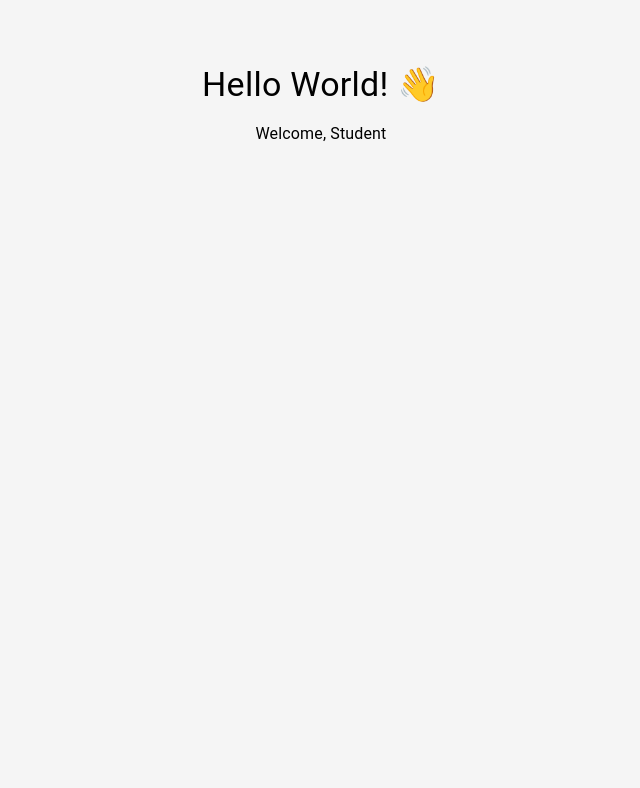
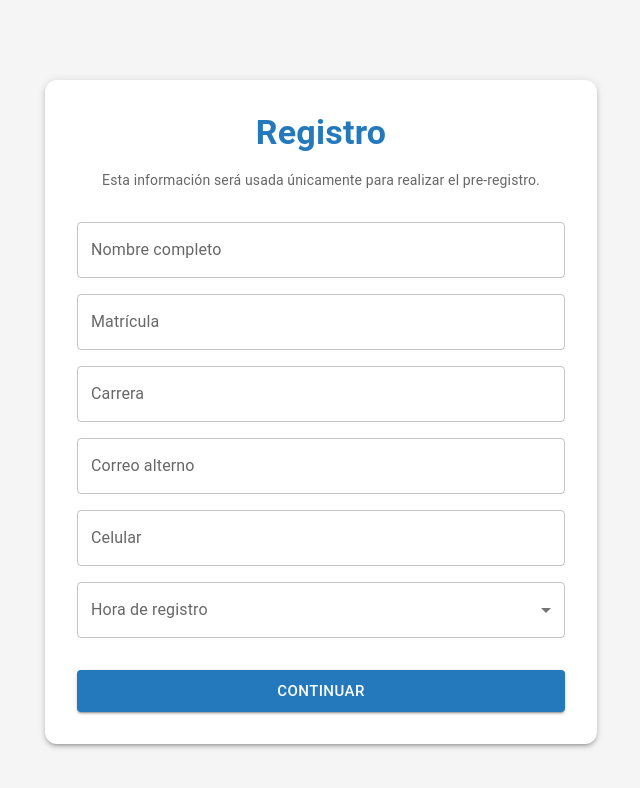
Before and after one commit to MarcosSaade/secure-fair, a React (Create React App) app: page /student in a window 1280 px wide. Shown: the top 788 px of the page, without its empty margins (319-959 px from the left). Built offline with nearby package versions, Linux system fonts and the light colour scheme.

Commit message:
Student Register and QR

```diff
--- a/package.json
+++ b/package.json
@@ -11,6 +11,7 @@
     "@testing-library/jest-dom": "^6.9.1",
     "@testing-library/react": "^16.3.2",
     "@testing-library/user-event": "^13.5.0",
+    "qrcode.react": "^4.2.0",
     "react": "^19.2.4",
     "react-dom": "^19.2.4",
     "react-router-dom": "^6.30.3",
--- a/src/App.js
+++ b/src/App.js
@@ -13,15 +13,12 @@ import SignIn from './pages/SignIn';
 import Login from './pages/Login';
 
 // ==================== STUDENT PAGES ====================
-const StudentHome = () => (
-  <Box sx={{ p: 4, textAlign: 'center' }}>
-    <Typography variant="h4">Hello World! 👋</Typography>
-    <Typography variant="body1" sx={{ mt: 2 }}>Welcome, Student</Typography>
-  </Box>
-);
-const StudentRegister = () => <Box sx={{ p: 4 }}>Student Registration Form</Box>;
+
+//const StudentRegister = () => <Box sx={{ p: 4 }}>Student Registration Form</Box>;
+import StudentRegister from "./pages/student/StudentRegister";
+import StudentQR from './pages/student/StudentQR';
 const StudentRegisterStatus = () => <Box sx={{ p: 4 }}>Registration Status Validation</Box>;
-const StudentQR = () => <Box sx={{ p: 4 }}>QR Validation Screen</Box>;
+//const StudentQR = () => <Box sx={{ p: 4 }}>QR Validation Screen</Box>;
 const StudentConfirmation = () => <Box sx={{ p: 4 }}>Policy Acceptance & Code Entry</Box>;
 const StudentResult = () => <Box sx={{ p: 4 }}>Final Enrollment Result</Box>;
 const StudentProfile = () => <Box sx={{ p: 4 }}>Student Profile & Status</Box>;
@@ -65,14 +62,15 @@ function App() {
 
 
         {/* ==================== STUDENT ROUTES (Nested with StudentLayout) ==================== */}
-        <Route element={<StudentLayout />}>
-          <Route path="/student" element={<StudentHome />} />
-          <Route path="/student/register" element={<StudentRegister />} />
-          <Route path="/student/register/status" element={<StudentRegisterStatus />} />
-          <Route path="/student/qr" element={<StudentQR />} />
-          <Route path="/student/confirmation" element={<StudentConfirmation />} />
-          <Route path="/student/result" element={<StudentResult />} />
-          <Route path="/student/profile" element={<StudentProfile />} />
+        <Route path="/student/*" element={<StudentLayout />}>
+          <Route index element={<StudentRegister />} />
+          <Route path="register" element={<StudentRegister />} />
+          <Route index element={<StudentQR />} />
+          <Route path = 'qr' element={<StudentQR />} />
+          <Route path="status" element={<StudentRegisterStatus />} />
+          <Route path="confirmation" element={<StudentConfirmation />} />
+          <Route path="result" element={<StudentResult />} />
+          <Route path="profile" element={<StudentProfile />} />
         </Route>
 
         {/* ==================== SOCIO-FORMADOR ROUTES (Nested with SocioLayout) ==================== */}
--- a/src/layouts/StudentLayout.js
+++ b/src/layouts/StudentLayout.js
@@ -1,5 +1,6 @@
 import React from 'react';
 import { Box } from '@mui/material';
+
 import { Outlet } from 'react-router-dom';
 
 /**
--- a/src/pages/Login.js
+++ b/src/pages/Login.js
@@ -42,7 +42,7 @@ const Login = () => {
     sessionStorage.setItem('username', userFound.username);
     sessionStorage.setItem('role', userFound.role);
 
-    // 🔥 Redirección dinámica según rol
+    //  Redirección dinámica según rol
     navigate(`/${userFound.role}`);
   };
 
--- a/src/pages/SignIn.js
+++ b/src/pages/SignIn.js
@@ -1,4 +1,5 @@
 import React, { useState } from 'react';
+
 import {
   Box,
   Container,
@@ -38,7 +39,7 @@ const SignIn = () => {
     sessionStorage.setItem('username', username);
 
     if (role === 'student') {
-      navigate('/student');
+      navigate('/student');;
     } else if (role === 'socio') {
       navigate('/socio');
     } else if (role === 'admin') {
--- /dev/null
+++ b/src/pages/student/StudentQR.js
@@ -0,0 +1,153 @@
+import React from "react";
+import { useNavigate } from "react-router-dom";
+import {
+  Box,
+  Typography,
+  Paper,
+  Button,
+  IconButton
+} from "@mui/material";
+import AccountCircleIcon from "@mui/icons-material/AccountCircle";
+import { QRCodeCanvas } from "qrcode.react";
+
+
+import logo from "../Logo.png";
+
+const StudentQR = () => {
+  const status = "pending"; // pending | accepted | denied
+
+  const getColor = () => {
+    if (status === "accepted") return "#15803d";
+    if (status === "denied") return "#dc2626";
+    return "#000000";
+  };
+
+  const getTitle = () => {
+    if (status === "accepted") return "Código aceptado";
+    if (status === "denied") return "Código denegado";
+    return "QR";
+  };
+
+  const getDescription = () => {
+    if (status === "denied")
+      return "Aún no es tu turno de inscripción, espera a la hora establecida.";
+    return "Por favor, escanea el QR con el Servicio Social.";
+  };
+
+  const navigate = useNavigate();
+
+  const handleContinue = () => {
+        navigate("/student/StudentRegisterStatus");
+    };
+
+   const handleGoHome = () => {
+        navigate("/student/StudentRegister");
+    };
+
+
+  return (
+    <Box
+      sx={{
+        minHeight: "100vh",
+        backgroundColor: "#2479bd",
+        display: "flex",
+        justifyContent: "center",
+        alignItems: "center"
+      }}
+    >
+    <Paper
+    elevation={6}
+    sx={{
+        width: 360,
+        height: "85vh",
+        borderRadius: 6,
+        p: 3,
+        display: "flex",
+        flexDirection: "column",
+        backgroundColor: "white"
+    }}
+      >
+        {/* HEADER DENTRO DE LA TARJETA */}
+        <Box
+          sx={{
+            display: "flex",
+            justifyContent: "space-between",
+            alignItems: "center"
+          }}
+        >
+          {/* Logo */}
+          <Box
+            component="img"
+            src={logo}
+            alt="Logo"
+            sx={{ height: 40 }}
+          />
+
+          {/* Icono perfil */}
+          <IconButton>
+            <AccountCircleIcon sx={{ fontSize: 36 }} />
+          </IconButton>
+        </Box>
+
+        {/* CONTENIDO CENTRAL */}
+        <Box
+        sx={{
+            flexGrow: 1,
+            display: "flex",
+            flexDirection: "column",
+            justifyContent: "center",
+            alignItems: "center",
+            textAlign: "center"
+        }}
+        >
+        <Typography variant="h5" fontWeight="bold" mb={2}>
+            {getTitle()}
+        </Typography>
+
+        <Typography
+            variant="body2"
+            color="text.secondary"
+            sx={{ mb: 4 }}
+        >
+            {getDescription()}
+        </Typography>
+
+        <QRCodeCanvas
+            value="student-12345"
+            size={220}
+            fgColor={getColor()}
+        />
+        </Box>
+
+        {/* BOTONES */}
+        {status === "accepted" && (
+          <Button
+            variant="contained"
+            onClick={handleContinue}
+            sx={{
+              backgroundColor: "#0d9488",
+              borderRadius: 3
+            }}
+          >
+            Continuar
+          </Button>
+        )}
+
+        {status === "denied" && (
+          <Button
+            variant="contained"
+            onClick={handleGoHome}
+            sx={{
+              backgroundColor: "#a855f7",
+              borderRadius: 3
+            }}
+          >
+            Regresar a Página de inicio
+          </Button>
+        )}
+      </Paper>
+    </Box>
+  );
+};
+
+export default StudentQR;
--- /dev/null
+++ b/src/pages/student/StudentRegister.js
@@ -0,0 +1,151 @@
+
+import React, { useState } from "react";
+import { useNavigate } from "react-router-dom";
+
+import {
+  Container,
+  Box,
+  Paper,
+  Typography,
+  TextField,
+  MenuItem,
+  Button,
+} from "@mui/material";
+
+
+const StudentRegister = () => {
+  const [formData, setFormData] = useState({
+    nombre: "",
+    matricula: "",
+    carrera: "",
+    correo: "",
+    celular: "",
+    hora: "",
+  });
+
+  const handleChange = (e) => {
+    setFormData({
+      ...formData,
+      [e.target.name]: e.target.value,
+    });
+  };
+
+  const horasDisponibles = [
+    "8:00 AM",
+    "8:30 AM",
+    "9:00 AM",
+    "9:30 AM",
+    "10:00 AM",
+    "10:30 AM",
+  ];
+
+  const navigate = useNavigate();
+
+  const handleContinue = () => {
+    navigate("/student/qr");
+  };
+
+  return (
+    <Container maxWidth="sm">
+      <Box sx={{ mt: 8 }}>
+        <Paper
+          elevation={3}
+          sx={{
+            p: 4,
+            borderRadius: 3,
+          }}
+        >
+          <Typography
+            variant="h4"
+            align="center"
+            sx={{ mb: 2, fontWeight: 600, color: "#2479bd" }}
+          >
+            Registro
+          </Typography>
+
+          <Typography
+            variant="body2"
+            align="center"
+            sx={{ mb: 4, color: "text.secondary" }}
+          >
+            Esta información será usada únicamente para realizar el pre-registro.
+          </Typography>
+
+          <Box component="form" sx={{ display: "flex", flexDirection: "column", gap: 2 }}>
+            <TextField
+              label="Nombre completo"
+              name="nombre"
+              fullWidth
+              value={formData.nombre}
+              onChange={handleChange}
+            />
+
+            <TextField
+              label="Matrícula"
+              name="matricula"
+              fullWidth
+              value={formData.matricula}
+              onChange={handleChange}
+            />
+
+            <TextField
+              label="Carrera"
+              name="carrera"
+              fullWidth
+              value={formData.carrera}
+              onChange={handleChange}
+            />
+
+            <TextField
+              label="Correo alterno"
+              name="correo"
+              type="email"
+              fullWidth
+              value={formData.correo}
+              onChange={handleChange}
+            />
+
+            <TextField
+              label="Celular"
+              name="celular"
+              fullWidth
+              value={formData.celular}
+              onChange={handleChange}
+            />
+
+            <TextField
+              select
+              label="Hora de registro"
+              name="hora"
+              fullWidth
+              value={formData.hora}
+              onChange={handleChange}
+            >
+              {horasDisponibles.map((hora) => (
+                <MenuItem key={hora} value={hora}>
+                  {hora}
+                </MenuItem>
+              ))}
+            </TextField>
+            <Button
+              variant="contained"
+              size="large"
+              onClick={handleContinue}
+              sx={{
+                mt: 2,
+                backgroundColor: "#2479bd",
+                "&:hover": {
+                  backgroundColor: "#1b5f91",
+                },
+              }}
+            >
+              Continuar
+            </Button>
+          </Box>
+        </Paper>
+      </Box>
+    </Container>
+  );
+};
+
+export default StudentRegister;
```
Also changed, not shown: 1 other file (tests, documents, lock files or other folders).
